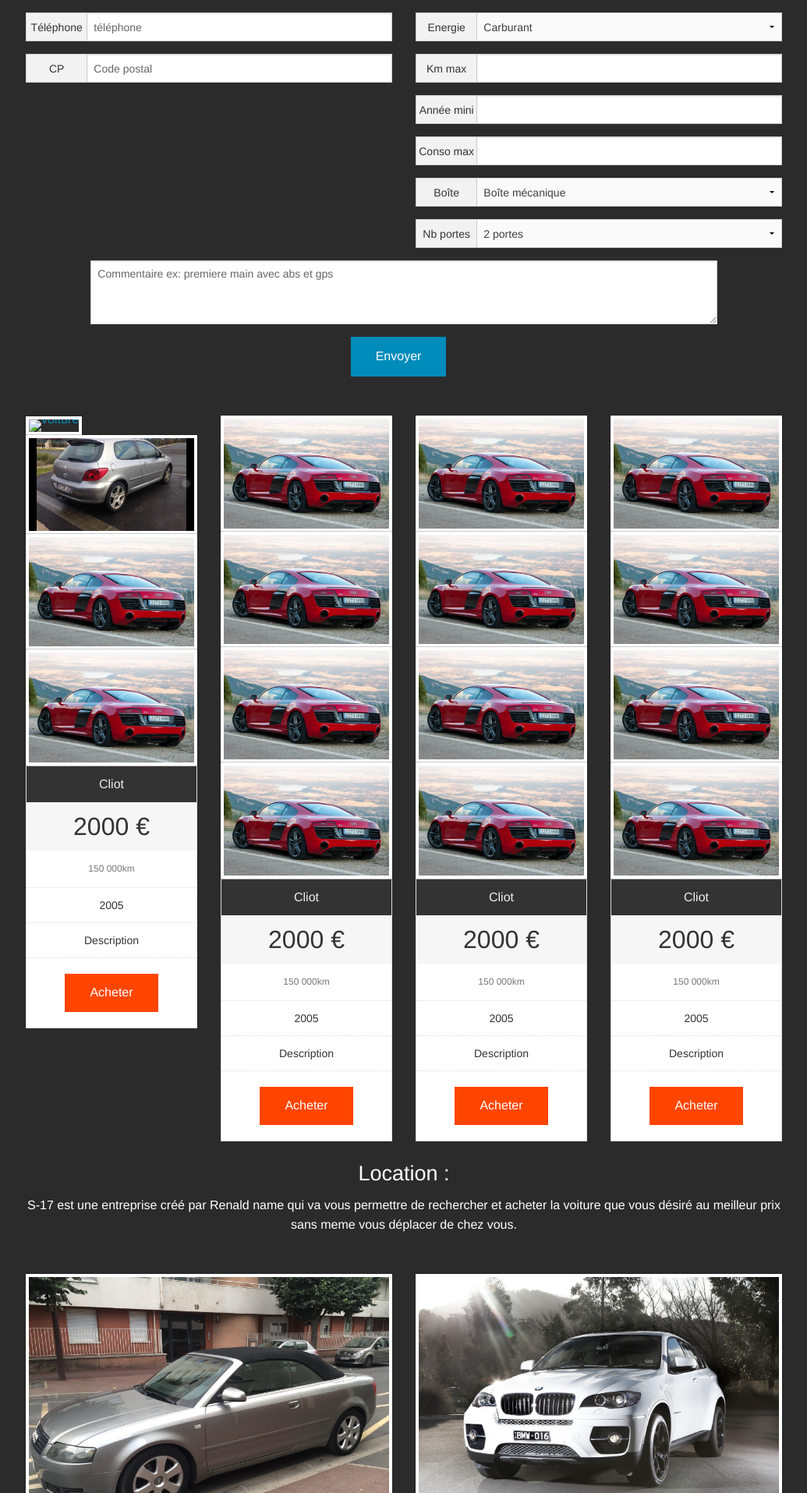
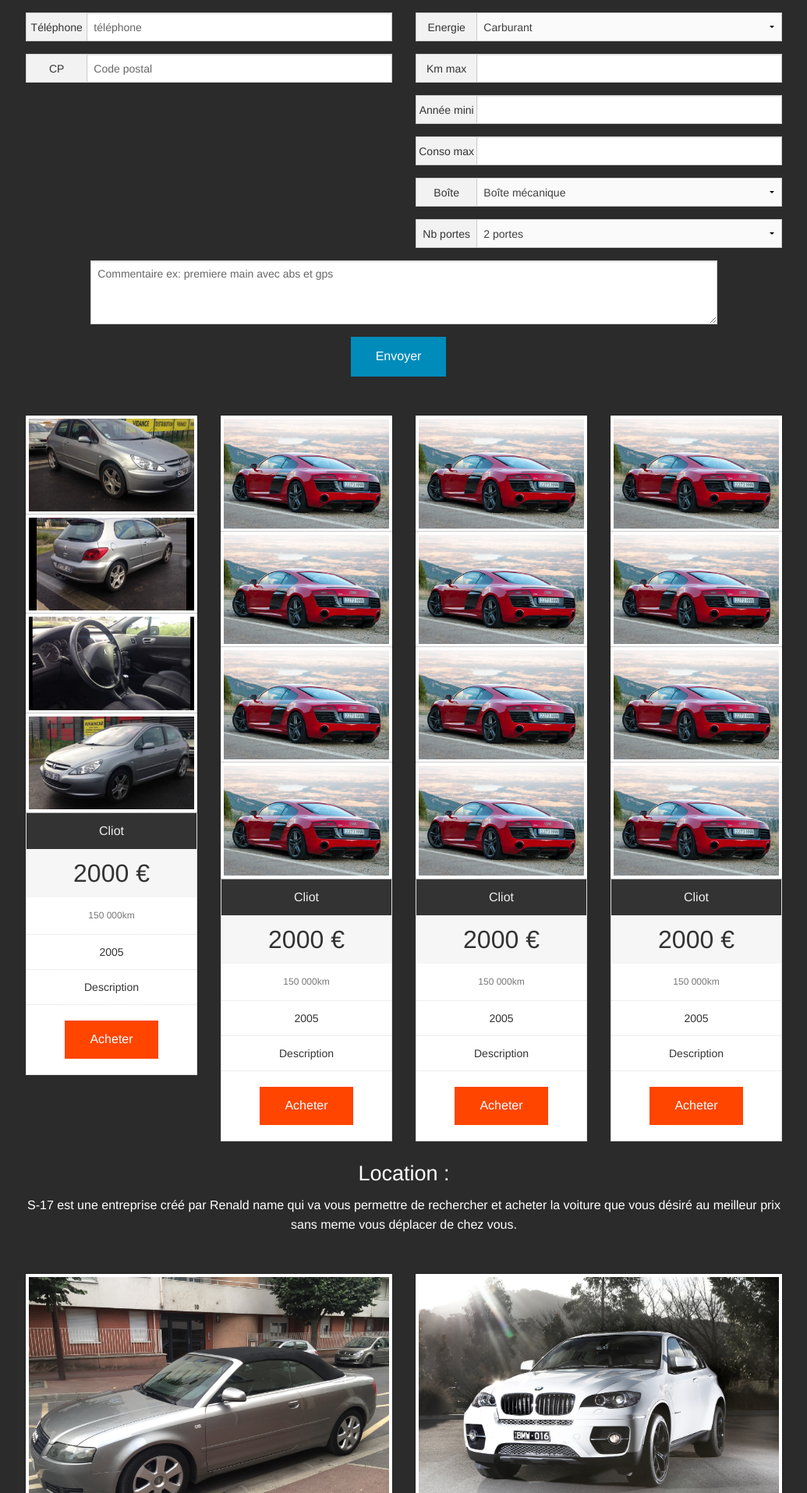
Before and after one commit to Thegeiger/S-17, a Jekyll site: the page built from index.html, in a window 1280 px wide. Shown: the part 1788-3703 px from the top of the page at 78% size, without its empty margins (122-1157 px from the left). Built offline with Jekyll 4.4.1, drawn with Linux system fonts in a browser that asks for light colours.

Commit message:
Updated 'index.html' via CloudCannon

```diff
--- a/index.html
+++ b/index.html
@@ -12,10 +12,10 @@ achatnormal:
   bloc: '4'
   bloc1:
     bloc_voiture: voiture
-    image1_path: ''
+    image1_path: /img_2863.png
     image2_path: /img_2864.png
-    image3_path: /images/slides/image1.jpg
-    image4_path: /images/slides/image1.jpg
+    image3_path: /img_2865.png
+    image4_path: /img_2862.png
   bloc2:
     bloc_voiture: cliot
     image1_path: /images/slides/image1.jpg
```
